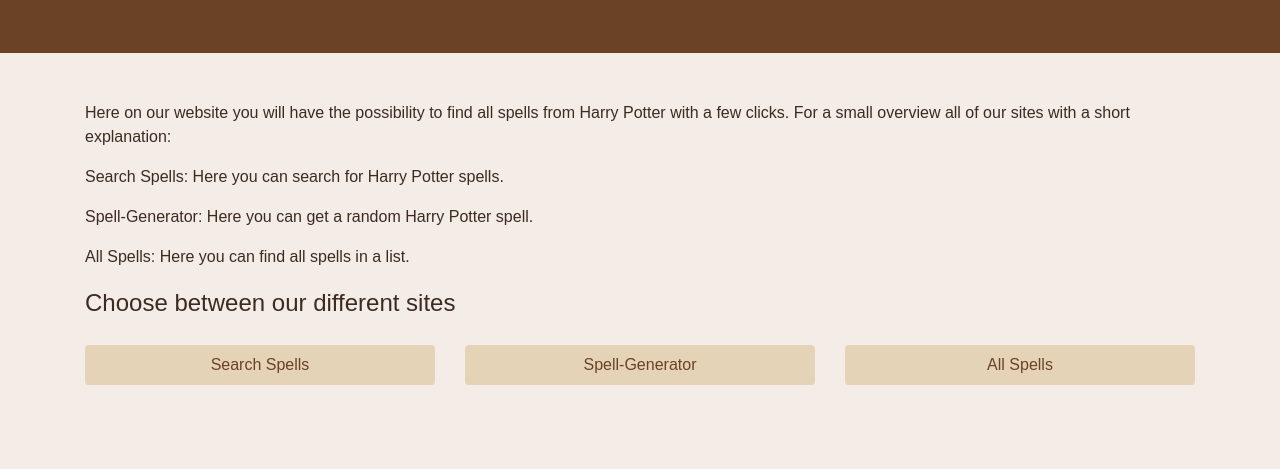
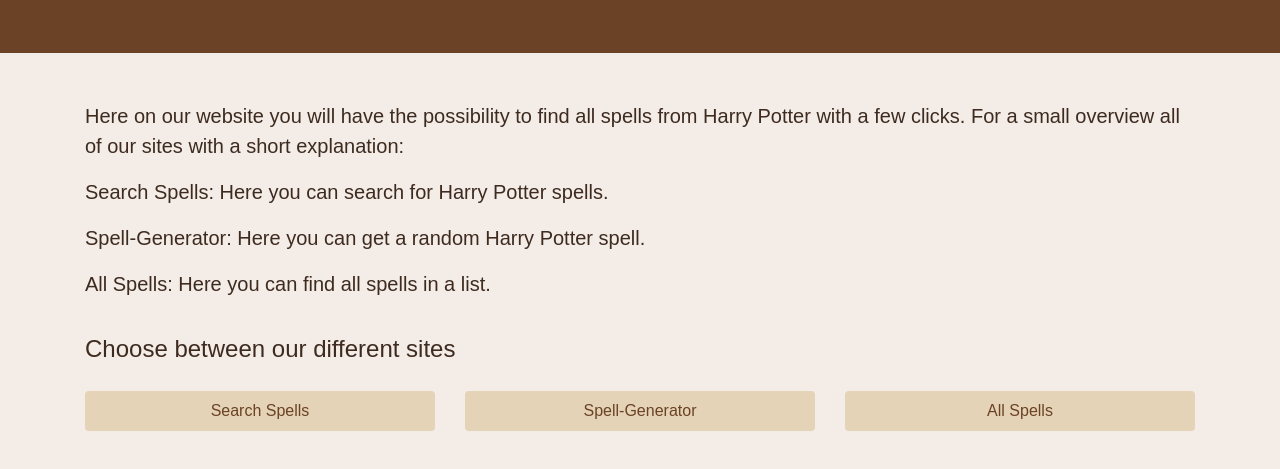
Before and after one commit to Maehi/Maehi.github.io, a plain HTML site: page index.html in a window 1280 px wide. Shown: the part 229-698 px from the top of the page. Drawn offline with nearby package versions, Linux system fonts and the light colour scheme.

Commit message:
Update UI/UX

```diff
--- a/styles.css
+++ b/styles.css
@@ -34,7 +34,8 @@
     margin-bottom: 10px;
 }
 
-.hero p {
+.hero p,
+p {
     font-size: 1.25rem;
 }
 
@@ -218,6 +219,7 @@
     width: 100%;
     max-width: 100%;
     padding: 0;
+    margin-top: 2rem;
     margin-bottom: .5rem;
     font-size: 1.5rem;
     line-height: inherit;
```
